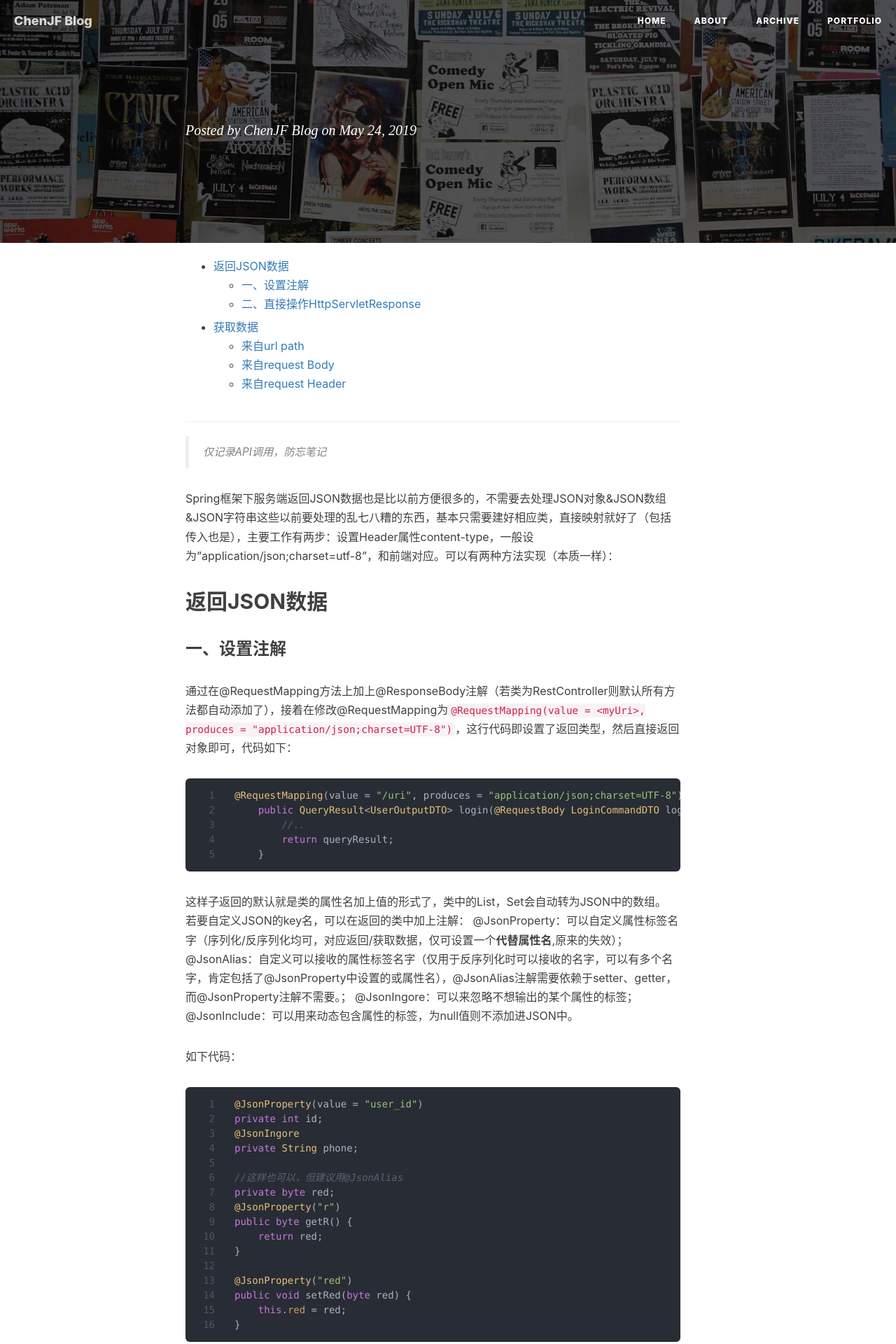
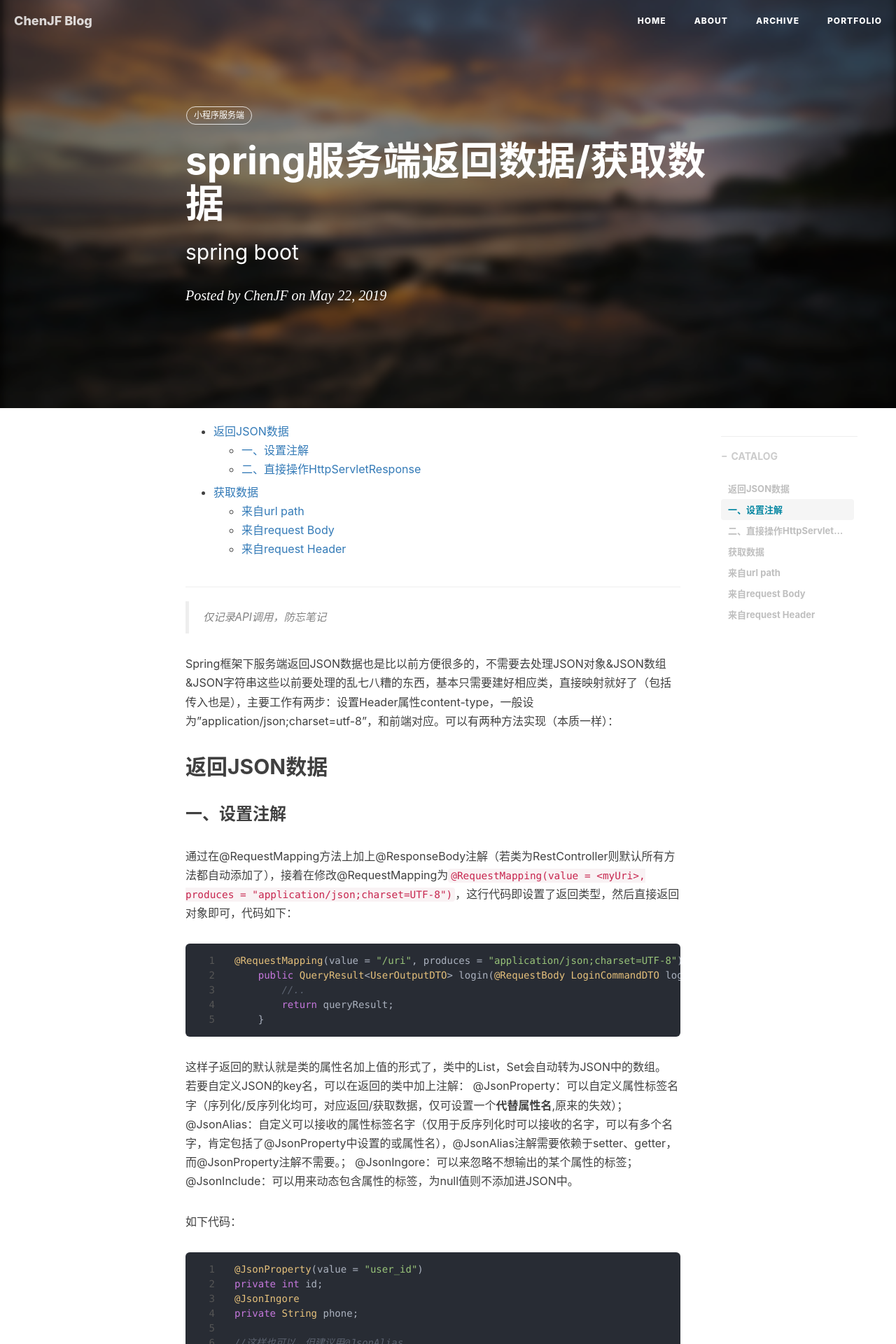
Before and after one commit to Chenjiff/Chenjiff.github.io, a Jekyll site: the page built from _posts/2019-05-22-server-get-or-send-data.md, in a window 1280 px wide. Shown: the top 1920 px of the page at 70% size. Built offline with Jekyll 4.4.1, drawn with Linux system fonts in a browser that asks for light colours; nearby versions of some CDN libraries; our own code applies the rules of GitHub Pages for plain Markdown files; comment, search, counter and statistics services are not loaded; some of the changed lines change nothing that is shown.

Commit message:
change image2

```diff
--- a/_posts/2019-05-22-server-get-or-send-data.md
+++ b/_posts/2019-05-22-server-get-or-send-data.md
@@ -3,10 +3,7 @@ layout: post
 title: "spring服务端返回数据/获取数据"
 subtitle: "spring boot"
 author: "ChenJF"
-<<<<<<< HEAD
 header-img: "img/post-bg-imgs/3-sight.png"
-=======
->>>>>>> 598f98dcc79a622fb0c9b18c7234f33cc5e22713
 header-mask: 0.4
 catalog: true
 tags: 小程序服务端
```
